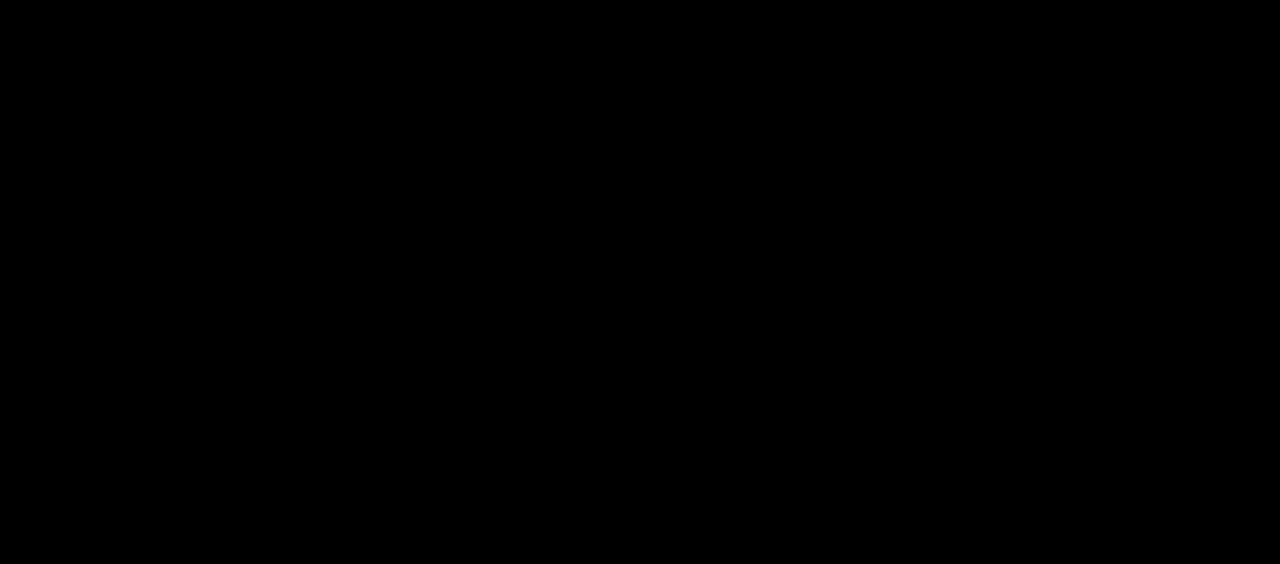
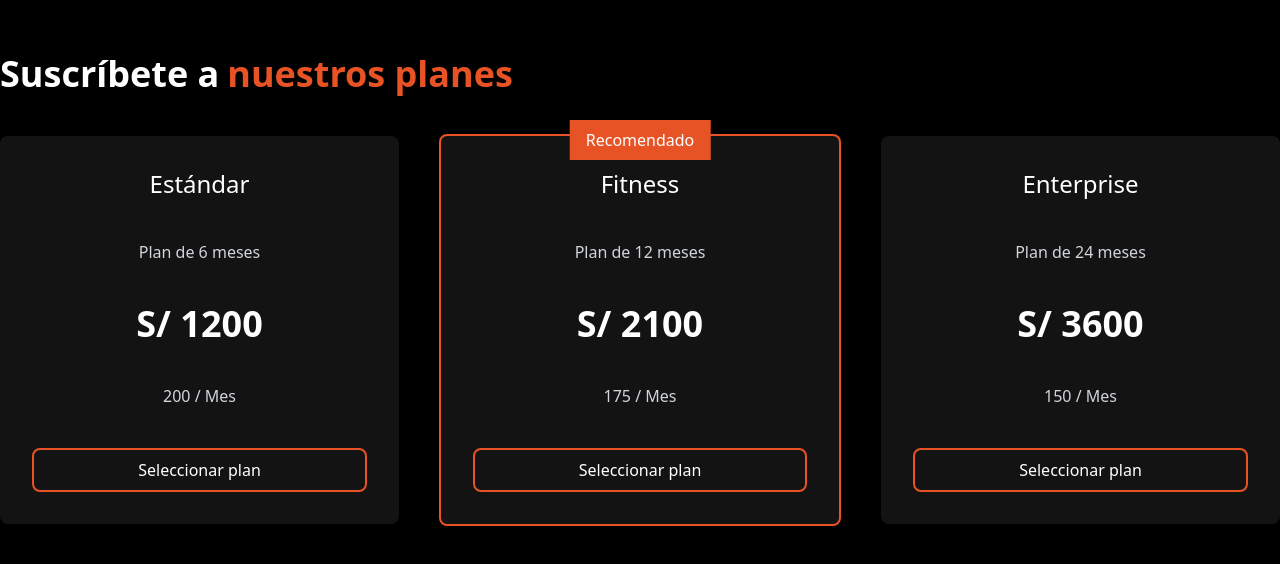
Before and after one commit to Enryuk3/atlus, a Next.js app: page / in a window 1280 px wide. Shown: the part 1710-2274 px from the top of the page. Before the commit the page ends 1600 px from the top, so only its background shows below. Built offline with nearby package versions, Linux system fonts and the light colour scheme.

Commit message:
add plans to home page

```diff
--- a/src/app/globals.css
+++ b/src/app/globals.css
@@ -2,4 +2,5 @@
 
 @theme {
   --color-primary: #e75325;
+  --color-gray-light: #414141;
 }
--- a/src/app/page.tsx
+++ b/src/app/page.tsx
@@ -1,4 +1,5 @@
 import Hero from "@/components/hero";
+import Plans from "@/components/plans";
 import Services from "@/components/services";
 
 export default function Home() {
@@ -6,6 +7,7 @@ export default function Home() {
     <main>
       <Hero />
       <Services />
+      <Plans />
     </main>
   );
 }
--- /dev/null
+++ b/src/components/plans.tsx
@@ -0,0 +1,36 @@
+import Container from "@/components/shared/container"
+import Plan from "@/components/ui/plan";
+import Title from "@/components/ui/title";
+
+const Plans = () => {
+  return (
+    <section id="plans" className="min-h-screen flex items-center justify-center">
+      <Container>
+        <Title title="Suscríbete a" titlePrimary="nuestros planes" />
+        <div className="flex flex-col lg:flex-row items-center justify-between gap-10">
+          <Plan
+            name="Estándar"
+            duration={6}
+            price={1200}
+            priceMonth={200}
+          />
+          <Plan
+            name="Fitness"
+            duration={12}
+            price={2100}
+            priceMonth={175}
+            active
+          />
+          <Plan
+            name="Enterprise"
+            duration={24}
+            price={3600}
+            priceMonth={150}
+          />
+        </div>
+      </Container>
+    </section>
+  );
+}
+
+export default Plans;
--- /dev/null
+++ b/src/components/ui/plan.tsx
@@ -0,0 +1,35 @@
+import ButtonPrimary from "@/components/ui/button-primary";
+import { cn } from "@/lib/utils";
+import { FC } from "react";
+
+interface PlanProps {
+  name: string;
+  duration: number;
+  price: number;
+  priceMonth: number;
+  active?: boolean;
+}
+
+const Plan: FC<PlanProps> = ({ name, duration, price, priceMonth, active }) => {
+  return (
+    <div
+      className={cn(
+        "w-full bg-gray-light/30 p-8 rounded-lg flex flex-col items-center gap-y-10",
+        active && "relative border-2 border-primary"
+      )}
+    >
+      {active && (
+        <div className="absolute bg-primary text-white py-2 px-4 -top-4 left-1/2 -translate-x-1/2">
+          <h5>Recomendado</h5>
+        </div>
+      )}
+      <h2 className="text-2xl text-white font-medium">{name}</h2>
+      <p className="text-gray-300">Plan de {duration} meses</p>
+      <div className="text-4xl font-semibold text-white">S/ {price}</div>
+      <p className="text-gray-300">{priceMonth} / Mes</p>
+      <ButtonPrimary type="button" text="Seleccionar plan" className="border-2 border-primary bg-transparent hover:bg-transparent w-full" />
+    </div>
+  );
+}
+
+export default Plan;
```
